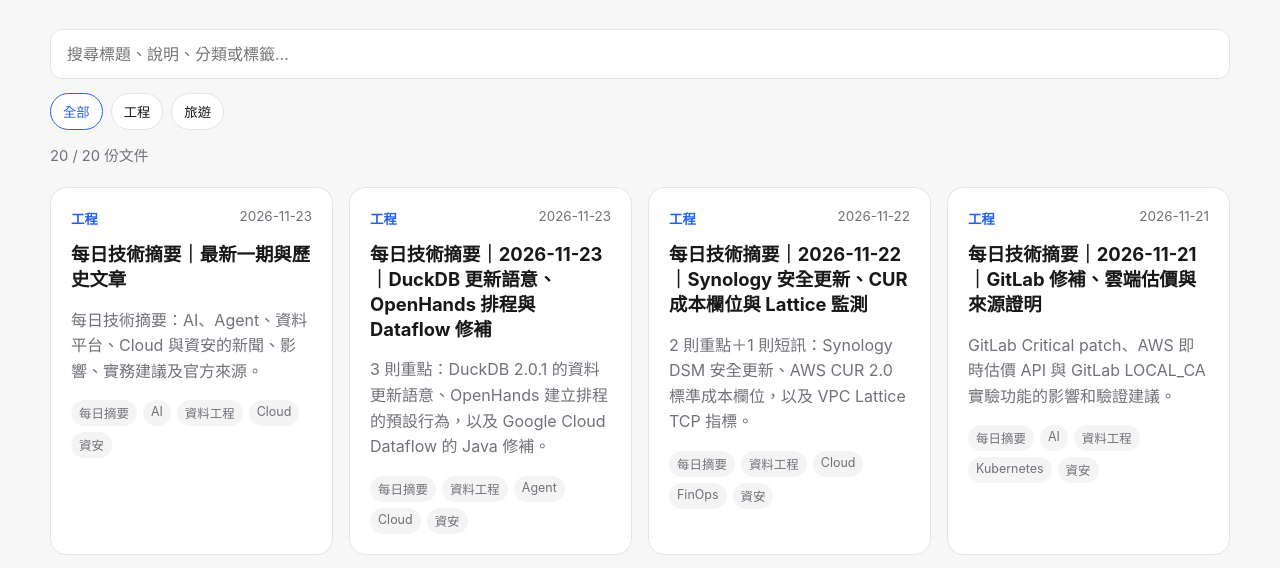
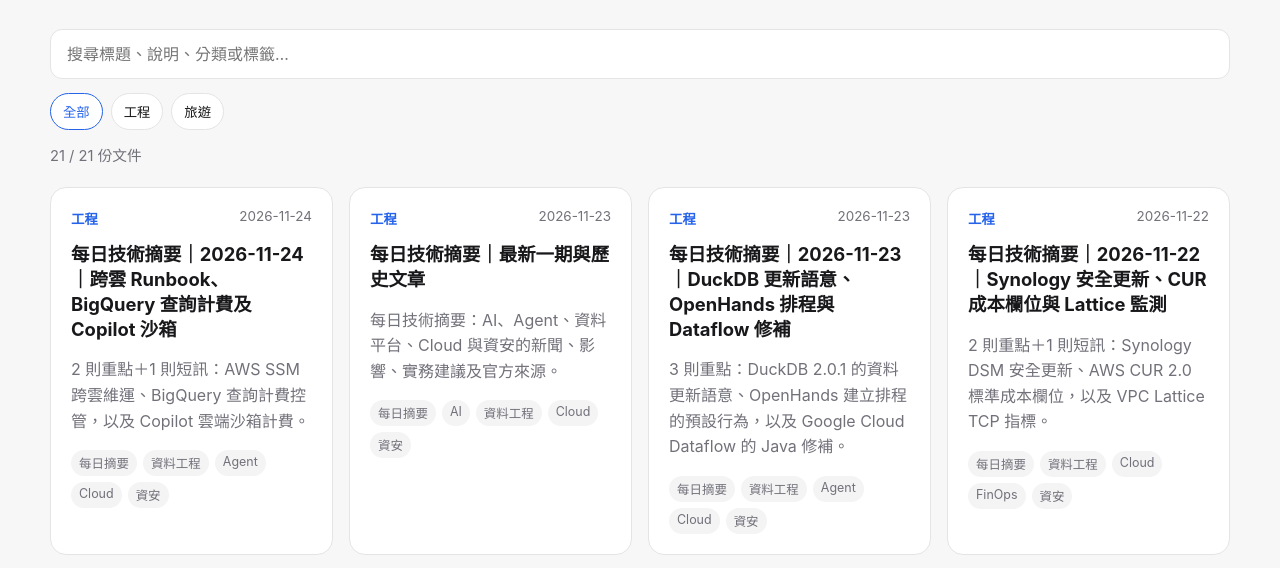
Before and after one commit to kewinall/knowledge-portal, a plain HTML site: page site/index.html in a window 1280 px wide. Shown: the part 163-731 px from the top of the page. Drawn offline with Linux system fonts and the light colour scheme.

Commit message:
chore: publish portal from knowledge-workspace

```diff
--- a/site/index.html
+++ b/site/index.html
@@ -122,12 +122,24 @@
              placeholder="搜尋標題、說明、分類或標籤…" autocomplete="off">
       <div class="filters"><button class="filter active" type="button" data-category="all">全部</button><button class="filter" type="button" data-category="engineering">工程</button><button class="filter" type="button" data-category="travel">旅遊</button></div>
       <div class="meta">
-        <span id="visible-count">20</span> / 20 份文件
+        <span id="visible-count">21</span> / 21 份文件
       </div>
     </section>
 
 
     <section class="grid" id="document-grid">
+            <article class="card"
+                     data-category="engineering"
+                     data-search="每日技術摘要｜2026-11-24｜跨雲 runbook、bigquery 查詢計費及 copilot 沙箱 2 則重點＋1 則短訊：aws ssm 跨雲維運、bigquery 查詢計費控管，以及 copilot 雲端沙箱計費。 engineering 工程 每日摘要 資料工程 agent cloud 資安">
+              <div class="card-top">
+                <span class="category">工程</span>
+                <time datetime="2026-11-24">2026-11-24</time>
+              </div>
+              <h2><a href="engineering/daily-tech-digest/2026-11-24.html">每日技術摘要｜2026-11-24｜跨雲 Runbook、BigQuery 查詢計費及 Copilot 沙箱</a></h2>
+              <p class="description">2 則重點＋1 則短訊：AWS SSM 跨雲維運、BigQuery 查詢計費控管，以及 Copilot 雲端沙箱計費。</p>
+              <div class="tags"><span class="tag">每日摘要</span><span class="tag">資料工程</span><span class="tag">Agent</span><span class="tag">Cloud</span><span class="tag">資安</span></div>
+            </article>
+
             <article class="card"
                      data-category="engineering"
                      data-search="每日技術摘要｜最新一期與歷史文章 每日技術摘要：ai、agent、資料平台、cloud 與資安的新聞、影響、實務建議及官方來源。 engineering 工程 每日摘要 ai 資料工程 cloud 資安">
```
Also changed, not shown: site/engineering/daily-tech-digest/2026-11-24.html (added, +9 -0 lines), site/search-index.json (+16 -0 lines).
